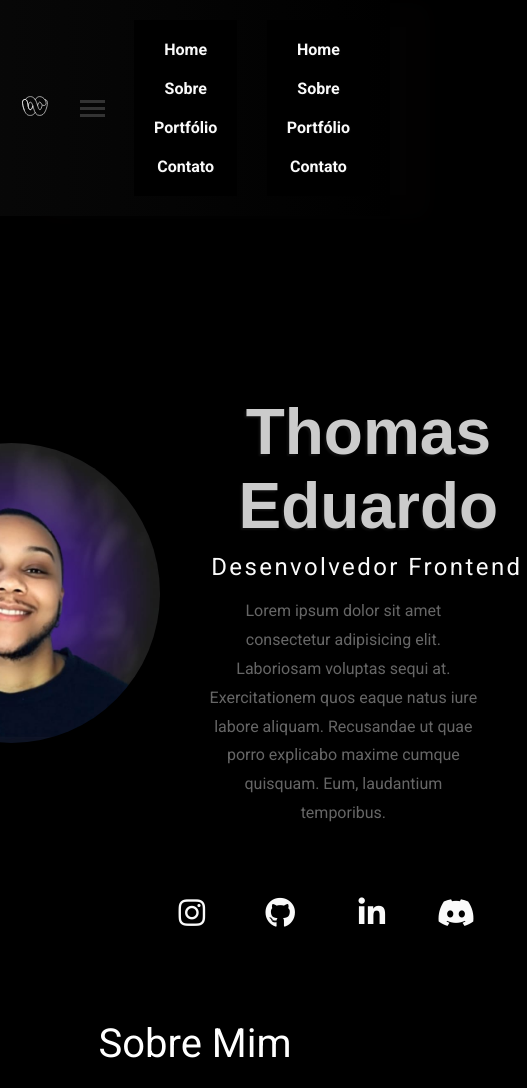
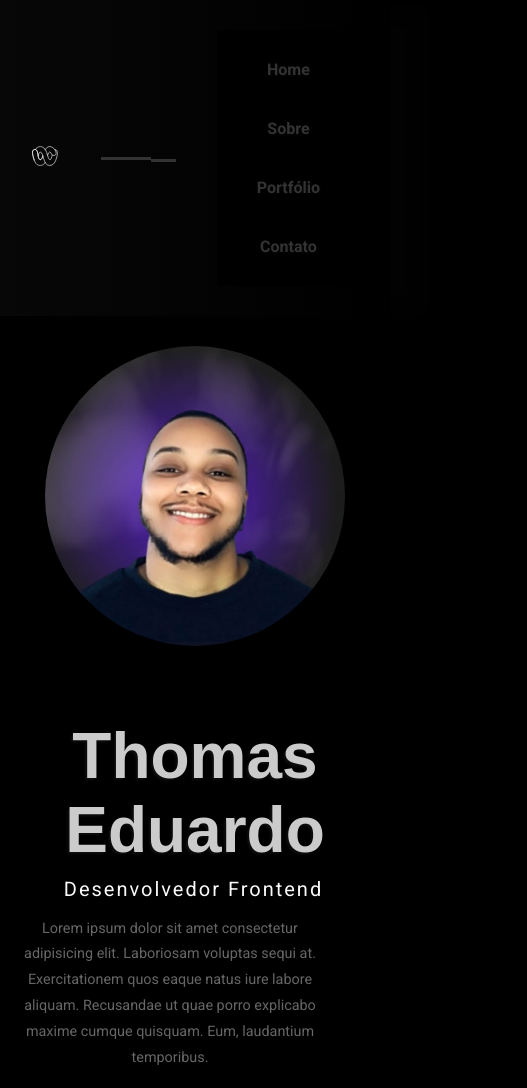
Before and after one commit to devthmedu/New-Portifolio, a website: page index.html in a window 390 px wide. Shown: the top 1088 px of the page, 527 px wide, since content can reach past the window. Drawn offline with nearby package versions, Linux system fonts and the light colour scheme.

Commit message:
subindo e depois vou melhprar o responsivo

```diff
--- a/src/css/respon.css
+++ b/src/css/respon.css
@@ -1,94 +1,73 @@
-/* Media Queries para Responsividade */
-
-/* Tablets e Dispositivos com Largura de Tela de até 768px */
-@media screen and (max-width: 768px) {
+/* Media Queries */
+@media (max-width: 1200px) {
     .container {
-        padding: 10px;
-    }
-
-    .header {
         padding: 15px;
     }
+}
 
+@media (max-width: 992px) {
+    .nav-bar ul li {
+        margin-right: 15px;
+    }
+}
+
+@media (max-width: 768px) {
     .nav-bar ul {
         flex-direction: column;
+        text-align: center;
     }
 
     .nav-bar ul li {
         margin: 10px 0;
     }
 
-    .section {
-        padding: 15px;
+    .nav-bar ul li a::before {
+        bottom: -5px;
+    }
+
+    .user-profile {
+        flex-direction: column;
+        text-align: center;
+    }
+
+    .user-profile img {
+        margin-right: 0;
+        margin-bottom: 20px;
+    }
+
+    .social-icons {
+        flex-wrap: wrap;
+    }
+
+    .box-social {
+        margin: 10px;
     }
 }
 
-/* Smartphones e Dispositivos com Largura de Tela de até 576px */
-@media screen and (max-width: 576px) {
+@media (max-width: 576px) {
     .header {
-        padding: 10px;
-    }
-
-    .nav-bar ul li {
-        margin: 5px 0;
-    }
-
-    .section {
-        padding: 10px;
-    }
-}
-/* Estilos Responsivos */
-@media screen and (max-width: 768px) {
-    .container {
-        padding: 10px;
-    }
-
-    .header {
-        padding: 10px;
-    }
-
-    .nav-bar ul {
-        flex-direction: column;
-    }
-
-    .nav-bar ul li {
-        margin: 10px 0;
-    }
-
-    .section {
-        padding: 10px;
-    }
-    @media screen and (max-width: 768px) {
-    .form-container {
         padding: 15px;
     }
 
-    .form-group input[type="text"],
-    .form-group input[type="email"],
-    .form-group textarea {
-        padding: 8px;
-        font-size: 14px;
+    .title {
+        font-size: 3rem;
     }
 
-    .form-group button {
-        padding: 10px 16px;
-        font-size: 14px;
+    .typing-text {
+        font-size: 20px;
     }
-    .hamburger-menu {
-        display: block;
+
+    .title p {
+        font-size: 0.9rem;
+    }
+
+    .box-social {
+        width: 80px;
+        height: 80px;
+        margin: 10px;
+    }
+
+    .box-social i {
+        font-size: 1.6rem;
     }
 }
-
-/* Estilo para o ícone de hambúrguer quando está ativo (aberto) */
-.hamburger-menu.active .bar:nth-child(1) {
-    transform: translateY(6px) rotate(45deg);
-}
-
-.hamburger-menu.active .bar:nth-child(2) {
-    opacity: 0;
-}
-
-.hamburger-menu.active .bar:nth-child(3) {
-    transform: translateY(-6px) rotate(-45deg);
-
-}
--- a/src/css/styles.css
+++ b/src/css/styles.css
@@ -929,15 +929,70 @@ body::-webkit-scrollbar-thumb:hover {
     background-color: #0056b3;
 }
 /* Estilos para o ícone de hambúrguer */
+/* Estilos para o container do menu hambúrguer */
 .hamburger-menu {
-    display: none; /* Ocultar por padrão em telas maiores */
+  display: flex;
+  align-items: center;
   cursor: pointer;
+  padding: 10px;
 }
 
-.hamburger-menu .bar {
+.bar {
   width: 25px;
   height: 3px;
   background-color: #333;
   margin: 4px 0;
   transition: 0.4s;
 }
+
+.bar:last-child {
+  margin-bottom: 0;
+}
+
+.hamburger-menu.active .bar:nth-child(1) {
+  transform: translateY(8px) rotate(45deg);
+}
+
+.hamburger-menu.active .bar:nth-child(2) {
+  opacity: 0;
+}
+
+.hamburger-menu.active .bar:nth-child(3) {
+  transform: translateY(-8px) rotate(-45deg);
+}
+
+/* Estilos para o container do menu de navegação */
+.nav-bar-container {
+  position: fixed;
+  top: 0;
+  left: -100%; /* Inicialmente escondido */
+  width: 250px; /* Largura do container do menu */
+  height: 100%;
+  background-color: #fff;
+  box-shadow: 0 0 10px rgba(0, 0, 0, 0.1);
+  transition: left 0.3s ease;
+  z-index: 1000; /* Ajuste conforme necessário */
+}
+
+.nav-bar.active {
+  left: 0; /* Mostra o menu ao adicionar a classe 'active' */
+}
+
+.nav-bar ul {
+  list-style-type: none;
+  padding: 0;
+}
+
+.nav-bar ul li {
+  padding: 10px 20px;
+}
+
+.nav-bar ul li a {
+  text-decoration: none;
+  color: #333;
+  transition: 0.3s;
+}
+
+.nav-bar ul li a:hover {
+  color: #f39c12;
+}
--- a/src/js/script.js
+++ b/src/js/script.js
@@ -81,3 +81,32 @@ $(document).ready(function () {
     }
   });
 });
+$(document).ready(function () {
+  // Toggle do menu hambúrguer
+  $('.hamburger-menu').on('click', function (e) {
+    e.stopPropagation(); // Impede que o evento de clique propague para evitar fechamento imediato
+
+    $(this).toggleClass('active');
+    $('.nav-bar').toggleClass('active');
+
+    // Fechar o menu ao clicar fora dele
+    if ($(this).hasClass('active')) {
+      $(document).on('click.closeMenu', function (e) {
+        if (!$(e.target).closest('.nav-bar').length) {
+          $('.hamburger-menu').removeClass('active');
+          $('.nav-bar').removeClass('active');
+          $(document).off('click.closeMenu'); // Remove o listener após fechar o menu
+        }
+      });
+    } else {
+      $(document).off('click.closeMenu'); // Remove o listener se o menu estiver fechado
+    }
+  });
+
+  // Fechar o menu ao clicar em um link
+  $('.nav-bar ul li a').click(function () {
+    $('.hamburger-menu').removeClass('active');
+    $('.nav-bar').removeClass('active');
+    $(document).off('click.closeMenu'); // Remove o listener ao fechar manualmente
+  });
+});
```
Lines whose indentation alone changed are shown as unchanged.
